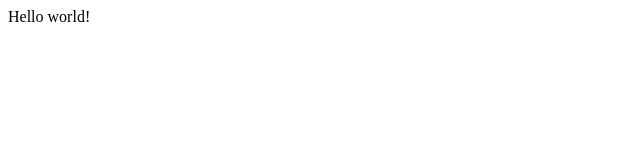
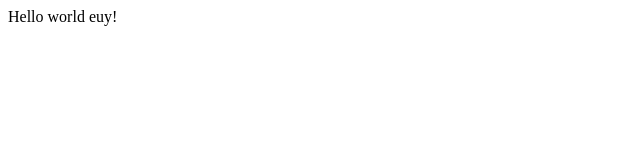
Before and after one commit to cecepshiro/cecepshiro.github.io, a plain HTML site: page index.html in a window 1280 px wide. Shown: the full height of the page, 0-640 px from the left. Drawn offline with Linux system fonts and the light colour scheme.

Commit message:
test ke dua

```diff
--- a/index.html
+++ b/index.html
@@ -2,7 +2,7 @@
 <html>
 <head>
   <body>
-    Hello world!
+    Hello world euy!
   </body>
 
 </head>
```
